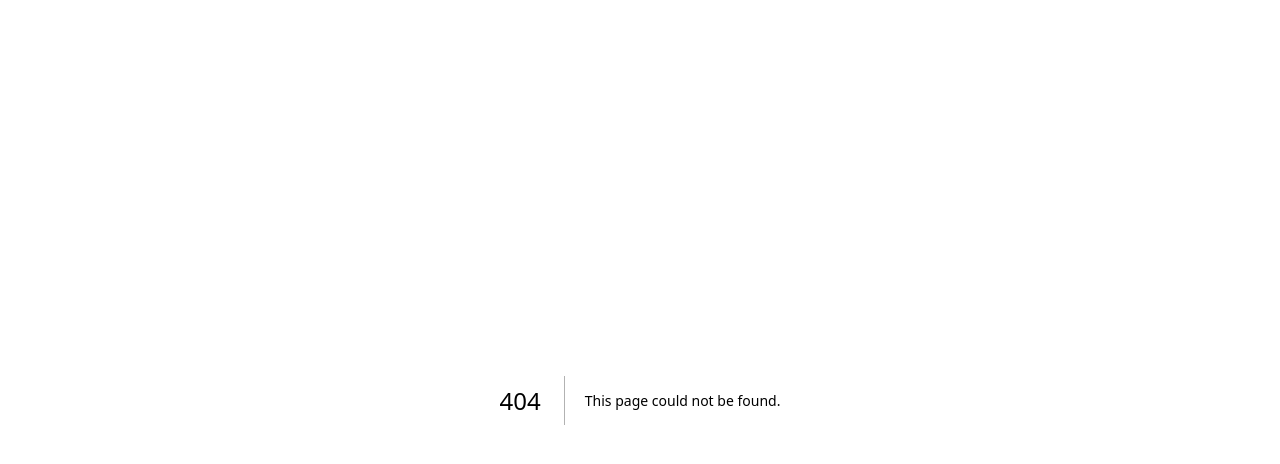
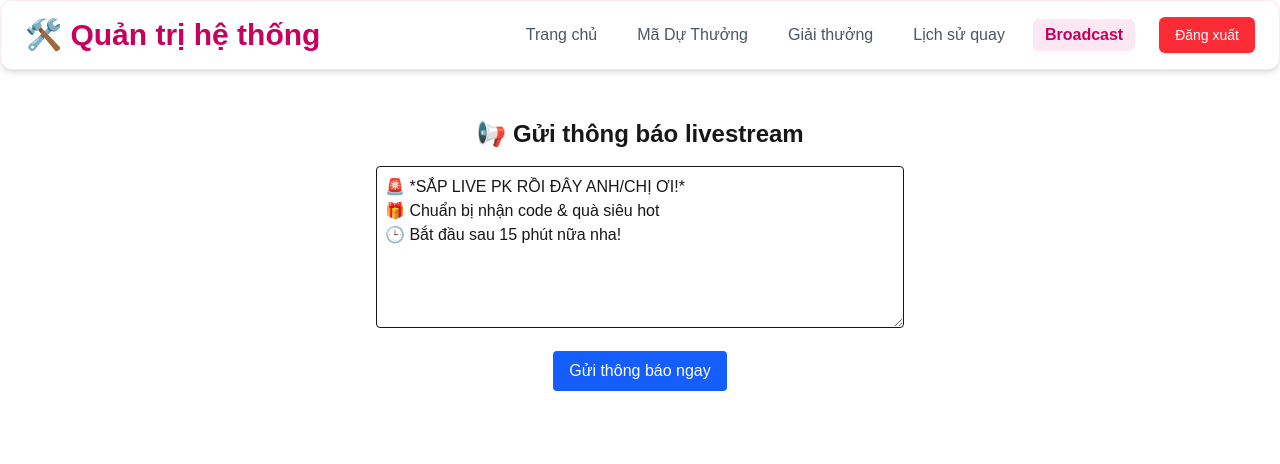
Before and after one commit to shfccritin/vongquay_frontend, a Next.js app: page /admin/broadcast in a window 1280 px wide. Before the commit this address had no page. Shown: the top 464 px of the page. Built offline with nearby package versions, Linux system fonts and the light colour scheme; sample sign-in values are in the browser's storage.

Commit message:
update telegram

```diff
--- /dev/null
+++ b/src/app/admin/broadcast/page.js
@@ -0,0 +1,84 @@
+'use client';
+import { useEffect, useState } from 'react';
+import { useRouter } from 'next/navigation';
+import Header from '@/components/header';
+
+export default function BroadcastPage() {
+  const router = useRouter();
+  const [message, setMessage] = useState(`🚨 *SẮP LIVE PK RỒI ĐÂY ANH/CHỊ ƠI!*\n🎁 Chuẩn bị nhận code & quà siêu hot\n🕒 Bắt đầu sau 15 phút nữa nha!`);
+  const [status, setStatus] = useState(null);
+  const [loading, setLoading] = useState(false);
+
+  // ✅ Check token khi vào trang
+  useEffect(() => {
+    const token = localStorage.getItem('token');
+    if (!token) {
+      router.push('/admin'); // redirect nếu chưa đăng nhập
+    }
+  }, [router]);
+
+  const sendBroadcast = async () => {
+    const token = localStorage.getItem('token');
+    if (!token) {
+      setStatus('⚠️ Bạn chưa đăng nhập');
+      return;
+    }
+
+    if (!message.trim()) {
+      return setStatus('⚠️ Vui lòng nhập nội dung tin nhắn!');
+    }
+
+    setLoading(true);
+    setStatus(null);
+
+    try {
+      const res = await fetch(`${process.env.NEXT_PUBLIC_API_URL}/api/send-broadcast`, {
+        method: 'POST',
+        headers: {
+          'Content-Type': 'application/json',
+          Authorization: `Bearer ${token}`,
+        },
+        body: JSON.stringify({ message }),
+      });
+
+      const data = await res.json();
+
+      if (res.ok) {
+        setStatus(`✅ Đã gửi thành công cho ${data.success} người dùng, thất bại ${data.failed}.`);
+      } else {
+        setStatus(`❌ Gửi thất bại: ${data.error || 'Lỗi không xác định'}`);
+      }
+    } catch (err) {
+      setStatus(`❌ Lỗi kết nối: ${err.message}`);
+    } finally {
+      setLoading(false);
+    }
+  };
+
+  return (
+    <>
+      <Header />
+      <div className="p-6 max-w-xl mx-auto text-center">
+        <h1 className="text-2xl font-bold mb-4">📢 Gửi thông báo livestream</h1>
+
+        <textarea
+          value={message}
+          onChange={(e) => setMessage(e.target.value)}
+          rows={6}
+          className="w-full p-2 border rounded mb-4"
+          placeholder="Nhập nội dung tin nhắn..."
+        />
+
+        <button
+          onClick={sendBroadcast}
+          disabled={loading}
+          className="bg-blue-600 hover:bg-blue-700 text-white py-2 px-4 rounded"
+        >
+          {loading ? 'Đang gửi...' : 'Gửi thông báo ngay'}
+        </button>
+
+        {status && <p className="mt-4 text-sm">{status}</p>}
+      </div>
+    </>
+  );
+}
--- a/src/components/header.js
+++ b/src/components/header.js
@@ -17,6 +17,7 @@ export default function AdminHeader() {
     { href: "/admin/dashboard", label: "Mã Dự Thưởng" },
     { href: "/admin/rewards", label: "Giải thưởng" },
     { href: "/admin/logs", label: "Lịch sử quay" },
+    { href: "/admin/broadcast", label: "Broadcast" },
   ];
 
   return (
```
Also changed, not shown: src/app/page.js (+0 -8 lines), 1 other file (tests, documents, lock files or other folders).
